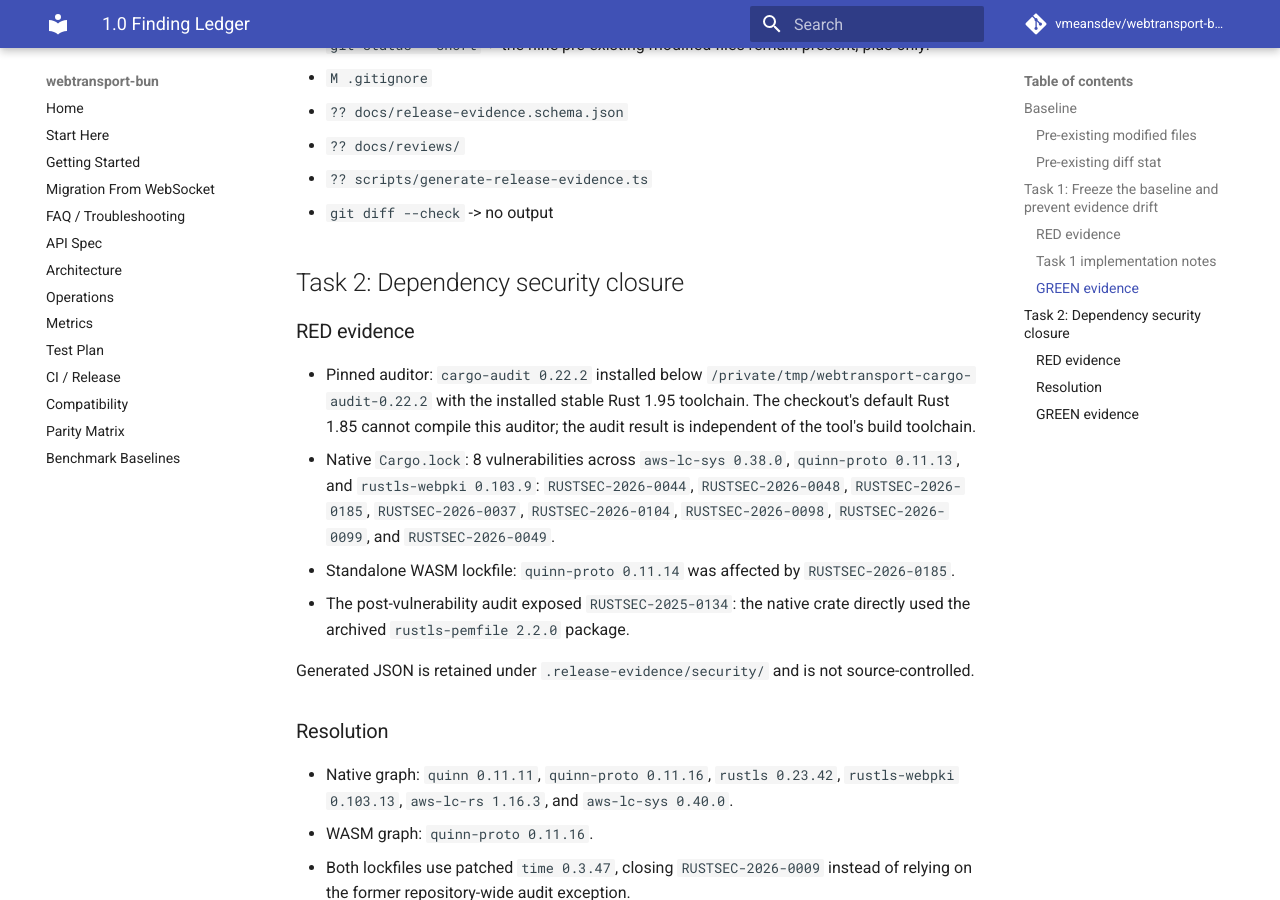
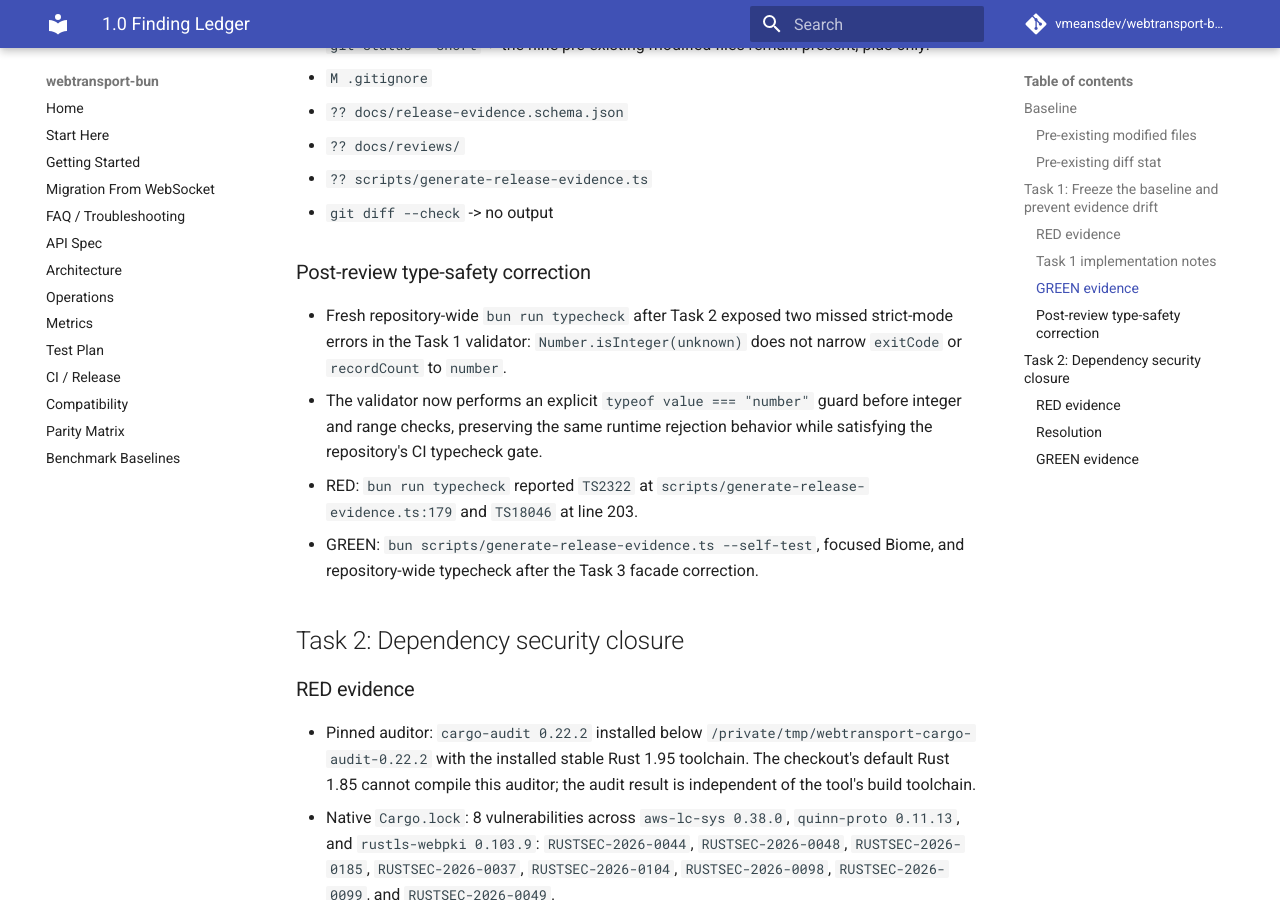
Before and after one commit to vmeansdev/webtransport-bun, an MkDocs documentation site: the page built from docs/reviews/2026-07-21-1.0-finding-ledger.md, in a window 1280 px wide and 900 px high, scrolled down 1928 px. Built offline with MkDocs 1.6.1 and Material for MkDocs 9.7.7, drawn with Linux system fonts in a browser that asks for light colours; comment, search, counter and statistics services are not loaded.

Commit message:
Restore strict validator narrowing before release evidence grows
Fresh repository-wide typechecking exposed that integer checks did not narrow unknown
JSON fields. Explicit number guards preserve runtime rejection behavior while keeping
generated evidence records inside the strict TypeScript contract: evidence validation
must reject untrusted JSON without casts or schema relaxation, so keep JSON narrowing
explicit before copying fields into typed evidence records.

Casting unknown fields to number was rejected: it would hide malformed records from the
compiler.

Tests: bun scripts/generate-release-evidence.ts --self-test; bun x biome check
scripts/generate-release-evidence.ts docs/reviews/2026-07-21-1.0-finding-ledger.md. The
full typecheck remains blocked only by the planned Task 3 facade assertion.

```diff
--- a/docs/reviews/2026-07-21-1.0-finding-ledger.md
+++ b/docs/reviews/2026-07-21-1.0-finding-ledger.md
@@ -72,6 +72,19 @@
   - `?? scripts/generate-release-evidence.ts`
 - `git diff --check` -> no output
 
+### Post-review type-safety correction
+
+- Fresh repository-wide `bun run typecheck` after Task 2 exposed two missed
+  strict-mode errors in the Task 1 validator: `Number.isInteger(unknown)` does
+  not narrow `exitCode` or `recordCount` to `number`.
+- The validator now performs an explicit `typeof value === "number"` guard
+  before integer and range checks, preserving the same runtime rejection
+  behavior while satisfying the repository's CI typecheck gate.
+- RED: `bun run typecheck` reported `TS2322` at
+  `scripts/generate-release-evidence.ts:179` and `TS18046` at line 203.
+- GREEN: `bun scripts/generate-release-evidence.ts --self-test`, focused
+  Biome, and repository-wide typecheck after the Task 3 facade correction.
+
 ## Task 2: Dependency security closure
 
 ### RED evidence
```
Also changed, not shown: 1 other file.
